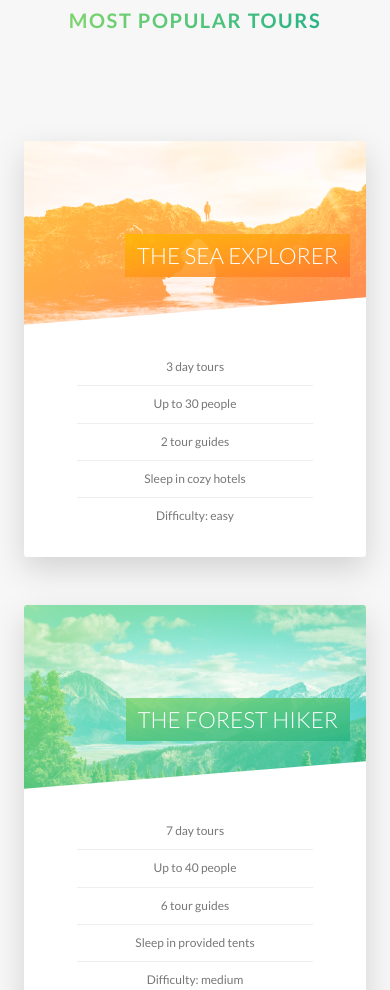
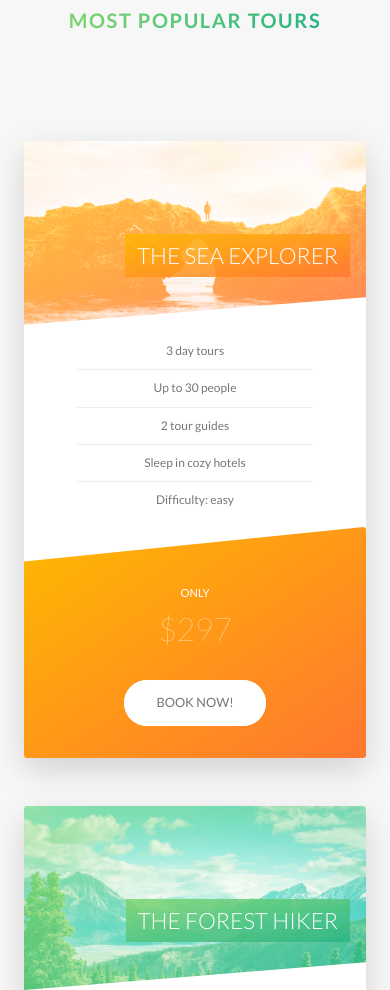
Before and after one commit to mattyImry/UdemyCssSass_Project1, a website: page index.html in a window 390 px wide. Shown: the part 2613-3603 px from the top of the page. Drawn offline with Linux system fonts and the light colour scheme.

Commit message:
Add media query to tours stories and book section

```diff
--- a/sass/components/_card.scss
+++ b/sass/components/_card.scss
@@ -158,4 +158,51 @@
         font-size: 6rem;
         font-weight: 100;
     }
+
+
+
+
+    @include respond(tab-port) {
+        height: auto;
+        border-radius: 3px;
+        background-color: $color-white;
+        box-shadow: 0 1.5rem 4rem rgba($color-black, .15);
+            &__side {
+                height: auto;
+                position: relative;
+                box-shadow: none;
+
+                &--back {
+                    transform: rotateY(0);
+                    clip-path: polygon(0 15%, 100% 0%, 100% 100%, 0% 100%);
+                }
+            }
+
+            &:hover &__side--front {
+                transform: rotateY(0);
+            }
+
+            &__details {
+                padding: 1rem 3rem;
+            }
+            //BACK SIDE STYLING
+
+            &__cta {
+                position: relative;
+                top: 0%;
+                left: 0%;
+                transform: translate(0);
+                width: 100%;
+                padding: 7rem 4rem 4rem 4rem;
+            }
+
+            &__price-box {
+                margin-bottom: 3rem;
+            }
+
+            &__price-value {
+                font-size: 4rem;
+            }
+        }
+
 }
--- a/sass/components/_form.scss
+++ b/sass/components/_form.scss
@@ -15,6 +15,10 @@
         width: 90%;
         display: block;
         transition: all .3s;
+
+        @include respond(tab-port) {
+            width: 100%;
+        }
 
         &:focus {
             outline: none;
@@ -52,6 +56,11 @@
     &__radio-group {
         width: 49%;
         display: inline-block;
+
+        @include respond(tab-port) {
+            width: 100%;
+            margin-bottom: 2rem;
+        }
     }
 
     &__radio-label {
--- a/sass/components/_story.scss
+++ b/sass/components/_story.scss
@@ -8,6 +8,16 @@
     font-size: $default-font-size;
     transform: skewX(-12deg);
     background-color: rgba($color-grey-light-1, .6);
+
+    @include respond(tab-port){
+        width: 100%;
+        padding: 4rem;
+        padding-left: 7rem;
+    }
+
+    @include respond(phone){
+        transform: skewX(0);
+    }
 
     &__shape {
         width: 15rem;
@@ -20,6 +30,10 @@
         transform: translateX(-3rem) skewX(12deg);
         position: relative;
 
+        @include respond(phone){
+        transform: translateX(-3rem) skewX(0);
+        }
+
     }
 
     &__image {
@@ -31,6 +45,10 @@
 
     &__text {
         transform: skewX(12deg);
+
+        @include respond(phone){
+        transform: skewX(0);
+        }
     }
 
     &__caption {
--- a/sass/pages/_home.scss
+++ b/sass/pages/_home.scss
@@ -67,11 +67,32 @@
     border-radius: 3px;
     box-shadow: 0 1.5 4rem rgba($color-black, .2);
 
-    height: 50rem;
+    @include respond(tab-land) {
+        background-image: linear-gradient(105deg,
+        rgba($color-white, .9) 0%,
+        rgba($color-white, .9) 65%,
+        transparent 65%),
+        url(../images/nat-10.jpg);
+        background-size: cover;
+    }
+
+    @include respond(tab-port) {
+        background-image: linear-gradient(to right,
+        rgba($color-white, .9) 0%,
+        rgba($color-white, .9) 100%,
+        transparent 65%),
+        url(../images/nat-10.jpg);
+    }
 
     &__form {
         width: 50%;
         padding: 6rem;
 
+        @include respond(tab-land) {
+            width: 65%;
+        }
+        @include respond(tab-port) {
+            width: 100%;
+        }
     }
 }
```
Also changed, not shown: css/style.css.
